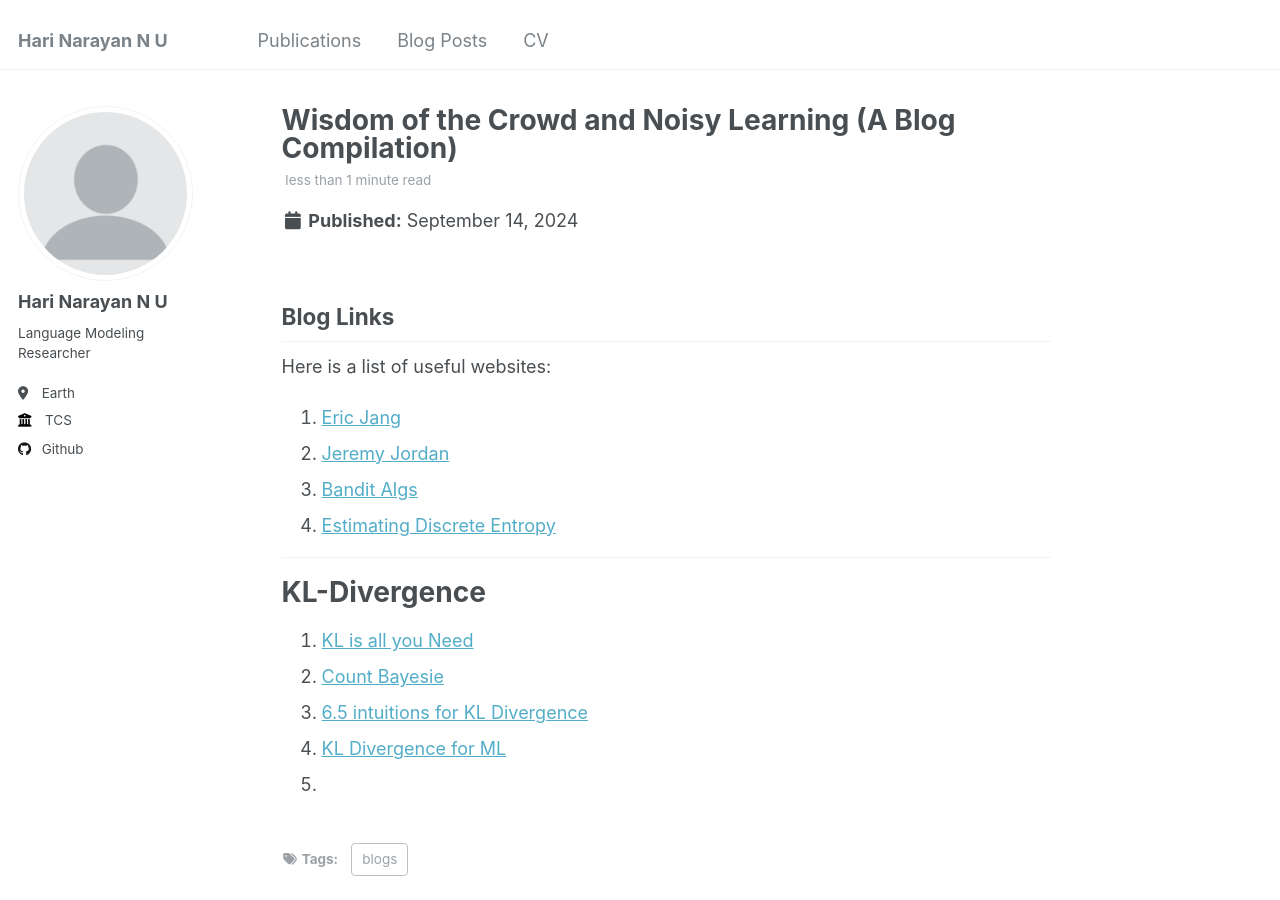
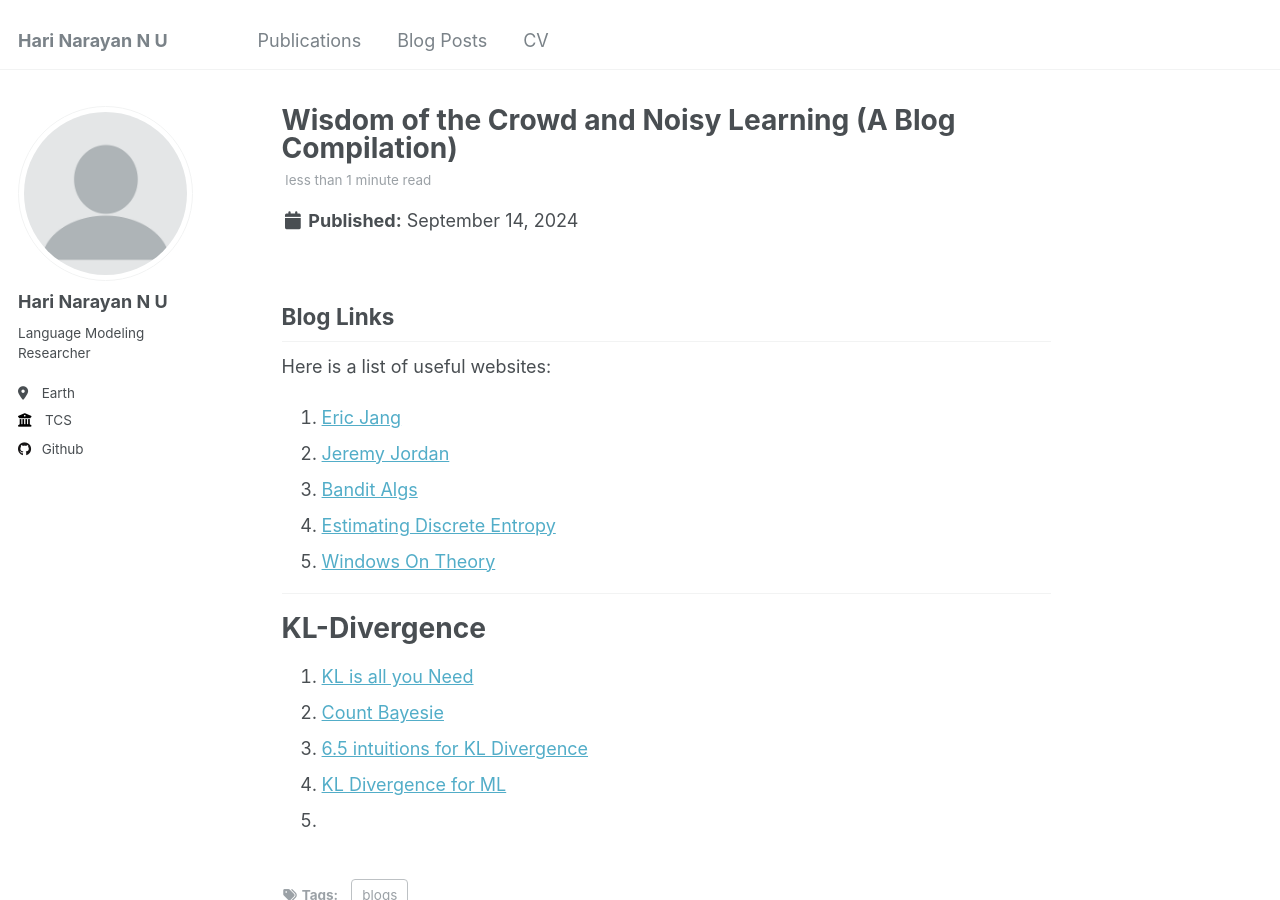
Before and after one commit to Hari-101/Hari-101.github.io, a Jekyll site: the page built from _posts/2024-09-14-Wisdom-of-the-Crowd.md, in a window 1280 px wide and 900 px high. Built offline with Jekyll 4.4.1, drawn with Linux system fonts in a browser that asks for light colours.

Commit message:
Update 2024-09-14-Wisdom-of-the-Crowd.md

```diff
--- a/_posts/2024-09-14-Wisdom-of-the-Crowd.md
+++ b/_posts/2024-09-14-Wisdom-of-the-Crowd.md
@@ -15,6 +15,7 @@ Here is a list of useful websites:
 2. [Jeremy Jordan](https://www.jeremyjordan.me/)
 3. [Bandit Algs](https://banditalgs.com/)
 4. [Estimating Discrete Entropy](https://www.nowozin.net/sebastian/blog/estimating-discrete-entropy-part-1.html)
+5. [Windows On Theory](https://windowsontheory.org/2021/01/15/ml-theory-with-bad-drawings/)
 
 ---
 # KL-Divergence
```
